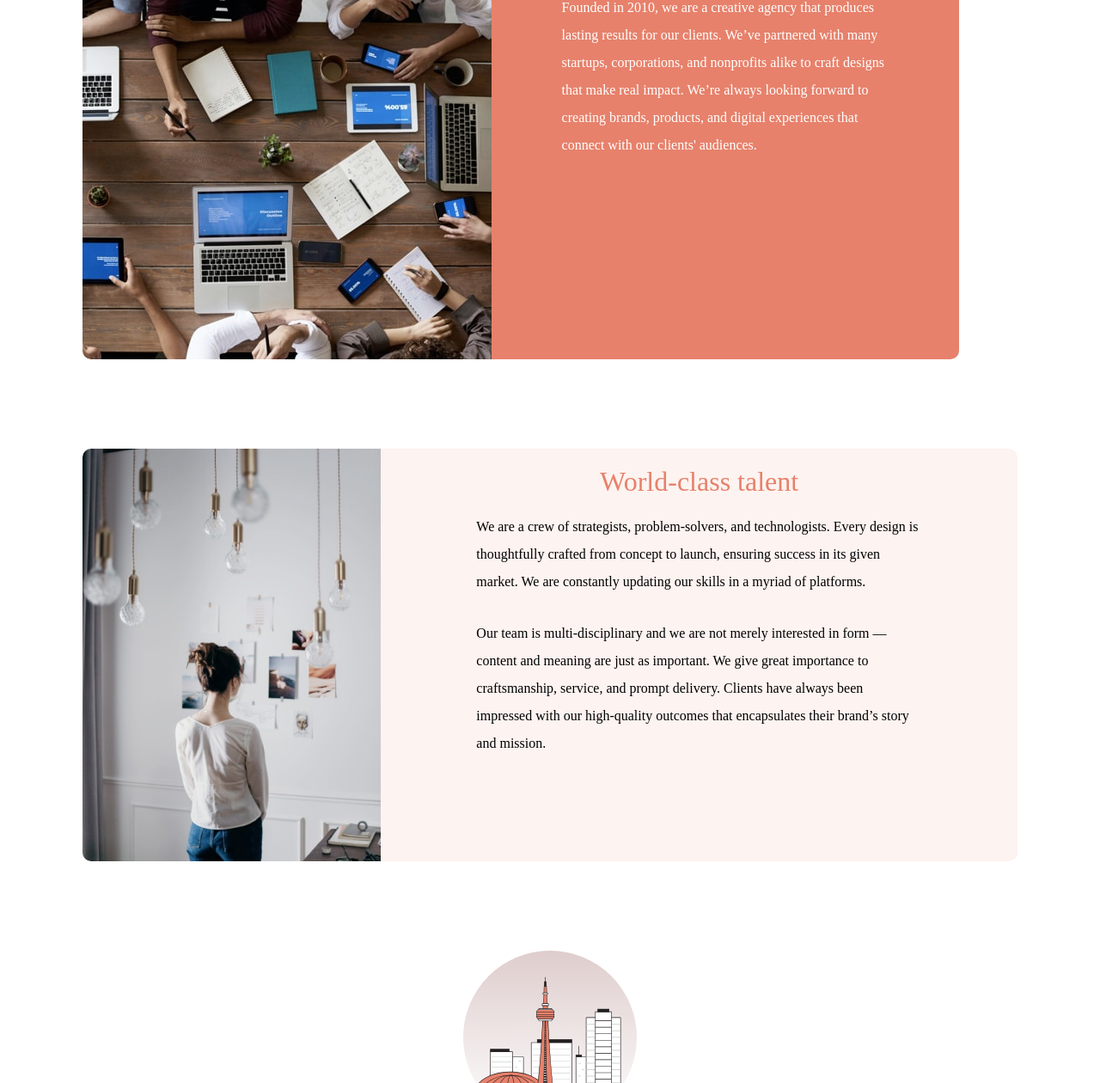
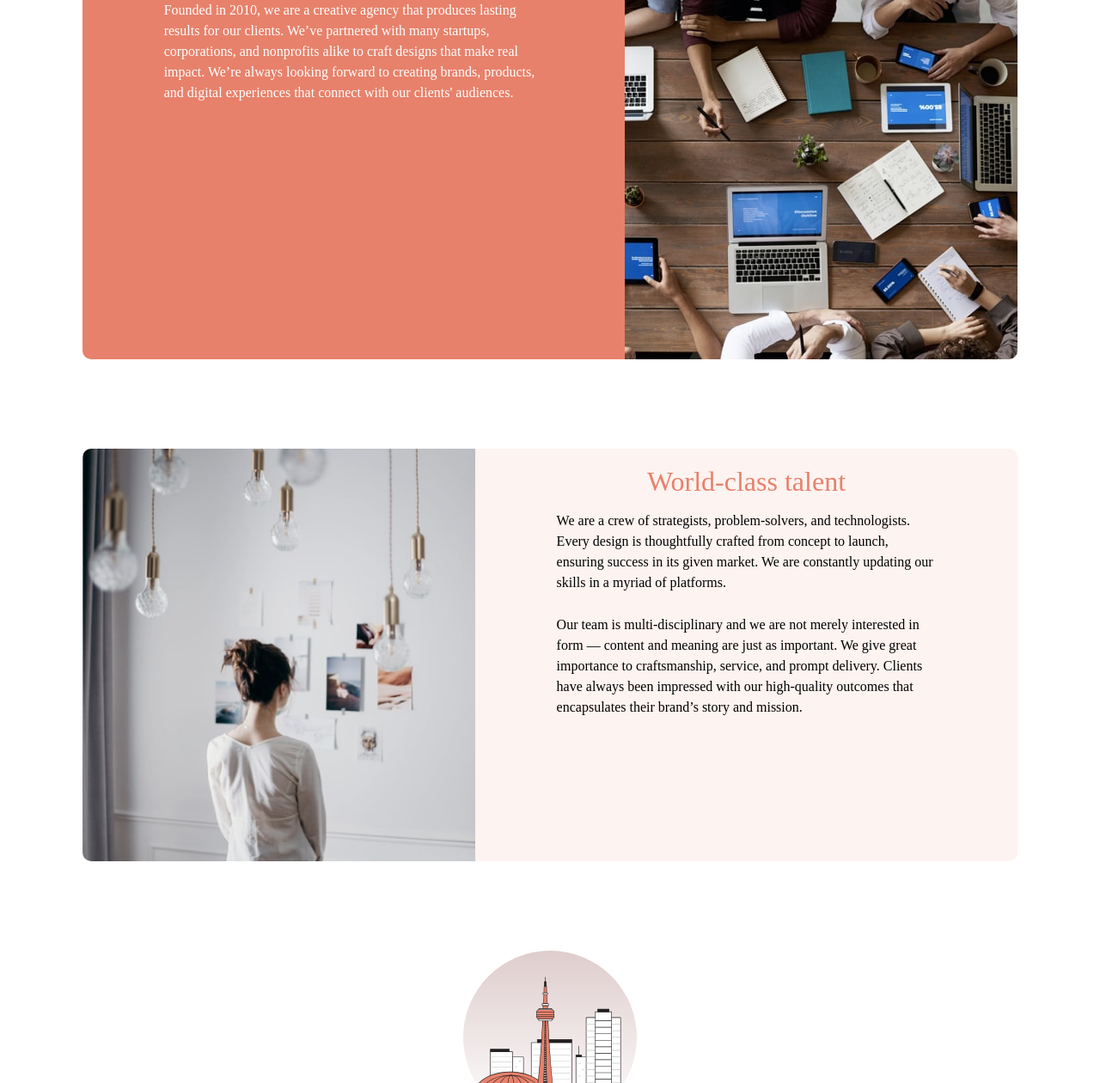
Before and after one commit to Davidcodess/designo-multi-page-website, a plain HTML site: page designo-multi-page-website/src/about.html in a window 1280 px wide. Shown: the part 162-1422 px from the top of the page at 86% size. Drawn offline with Linux system fonts and the light colour scheme.

Commit message:
continued styling for about pg & location pg

```diff
--- a/designo-multi-page-website/src/about.html
+++ b/designo-multi-page-website/src/about.html
@@ -52,11 +52,11 @@
     </section>
 
 
-    <section class="about-header-container">
+    <section class="about-header-container" id="world-class-talent-container">
       <div class="contact-image-container">
-        <img class="contact-img" src="./assets/about/desktop/image-world-class-talent.jpg " alt="world-class talent">
+        <img class="contact-img" id="world-class-talent-img" src="./assets/about/desktop/image-world-class-talent.jpg " alt="world-class talent">
       </div>
-      <div class="world-class-talent-text">
+      <div class="world-class-talent-text" id="world-class-talent-container-one">
        <h2 class="world-class-h2"> World-class talent </h2>
         <p class="service-p">
           We are a crew of strategists, problem-solvers, and technologists. Every design is thoughtfully
--- a/designo-multi-page-website/src/stylesheet.css
+++ b/designo-multi-page-website/src/stylesheet.css
@@ -1083,9 +1083,11 @@ desktop view @ 900px and above
   width: 100%;
   border-radius: 10px 10px 0px 0px
  }
+
  .project-text {
   border-radius: 0px 0px 10px 10px;
 }
+
 .link-section {
   flex-direction: row;
   width: 70%;
@@ -1114,19 +1116,32 @@ desktop view @ 900px and above
   width: 85%;
   height: max-content;
   margin-bottom: 100px;
+  flex-direction: row-reverse;
+}
+
+#world-class-talent-container {
+  flex-direction: row;
+}
+
+.contact-image-container {
+  width: 42%;
 }
 
 .contact-img {
   height: 480px;
-  border-radius: 10px 0px 0px 10px;
+  border-radius: 0px 10px 10px 0px;
   width: 100%;
 
 }
 
+#world-class-talent-img {
+  border-radius: 10px 0px 0px 10px;
+}
+
 .about-text {
-  width: 50%;
+  width: 58%;
   margin: unset;
-  border-radius: 0px 10px 10px 0px;
+  border-radius: 10px 0px 0px 10px;
   padding: unset;
   height:480px;
 
@@ -1138,7 +1153,14 @@ desktop view @ 900px and above
   height: 480px;
   padding-top: 0px;
   padding-bottom: 0px;
+  border-radius: 10px 0px 0px 10px;
+
+}
+
+#world-class-talent-container-one {
+  width: 58%;
   border-radius: 0px 10px 10px 0px;
+
 }
 
 .world-class-h2 {
@@ -1146,11 +1168,30 @@ desktop view @ 900px and above
 }
 
 .service-p {
-  margin-top: 8px;
-  line-height: 2rem;
+  margin-top: 5px;
+  line-height: 1.5rem;
   text-align: left;
 
 }
 
+.service-h1 {
+  margin-top: 10px;
+}
 
+
+/* ----------------------------------
+   --Location desktop styling --
+---------------------------------- */
+
+
+#canada-desktop-location-container {
+  width: 70%;
+  height: 300px;
+  align-items: ;
 }
+
+#canada-map {
+  height: 300px;
+  margin-left: 10px;
+}
+}
```
Also changed, not shown: designo-multi-page-website/src/locations.html (+1 -1 lines).
